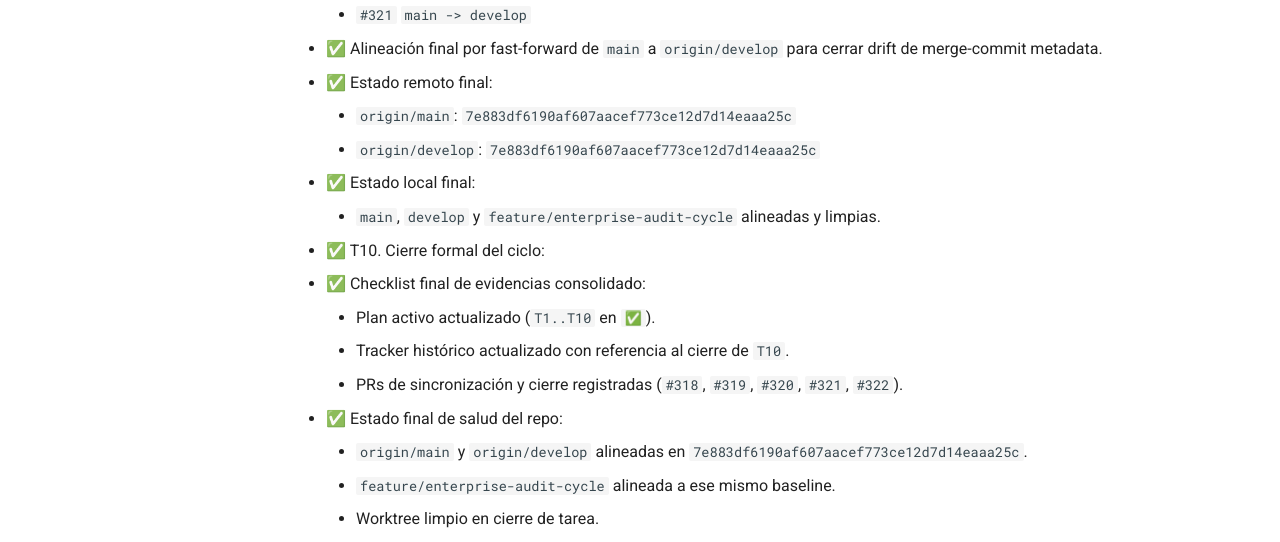
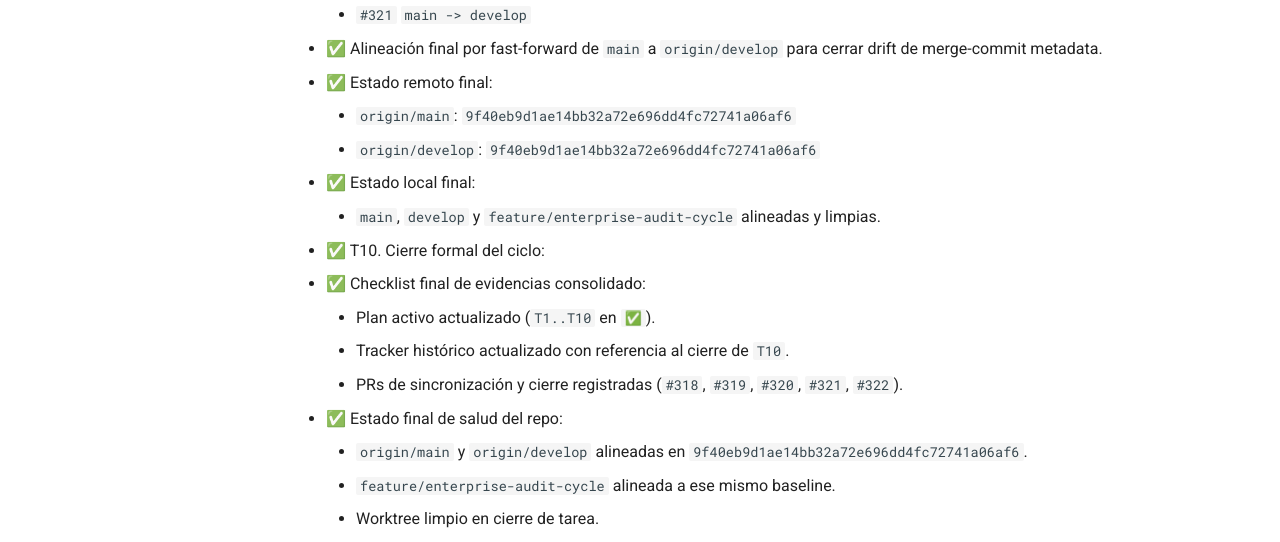
Before and after one commit to SwiftEnProfundidad/ast-intelligence-hooks, an MkDocs documentation site: the page built from docs/ENTERPRISE_AUDIT_STABILIZATION_CYCLE.md, in a window 1280 px wide and 900 px high, scrolled down 1576 px. Shown: the part 224-766 px from the top of the window. Built offline with MkDocs 1.6.1 and Material for MkDocs 9.7.7, drawn with Linux system fonts in a browser that asks for light colours; comment, search, counter and statistics services are not loaded.

Commit message:
docs(cycle): refresh final synchronized sha references

```diff
--- a/docs/ENTERPRISE_AUDIT_STABILIZATION_CYCLE.md
+++ b/docs/ENTERPRISE_AUDIT_STABILIZATION_CYCLE.md
@@ -48,8 +48,8 @@ Estado del ciclo: `CERRADO`.
     - `#321` `main -> develop`
   - ✅ Alineación final por fast-forward de `main` a `origin/develop` para cerrar drift de merge-commit metadata.
   - ✅ Estado remoto final:
-    - `origin/main`: `7e883df6190af607aacef773ce12d7d14eaaa25c`
-    - `origin/develop`: `7e883df6190af607aacef773ce12d7d14eaaa25c`
+    - `origin/main`: `9f40eb9d1ae14bb32a72e696dd4fc72741a06af6`
+    - `origin/develop`: `9f40eb9d1ae14bb32a72e696dd4fc72741a06af6`
   - ✅ Estado local final:
     - `main`, `develop` y `feature/enterprise-audit-cycle` alineadas y limpias.
 - ✅ T10. Cierre formal del ciclo:
@@ -58,7 +58,7 @@ Estado del ciclo: `CERRADO`.
     - Tracker histórico actualizado con referencia al cierre de `T10`.
     - PRs de sincronización y cierre registradas (`#318`, `#319`, `#320`, `#321`, `#322`).
   - ✅ Estado final de salud del repo:
-    - `origin/main` y `origin/develop` alineadas en `7e883df6190af607aacef773ce12d7d14eaaa25c`.
+    - `origin/main` y `origin/develop` alineadas en `9f40eb9d1ae14bb32a72e696dd4fc72741a06af6`.
     - `feature/enterprise-audit-cycle` alineada a ese mismo baseline.
     - Worktree limpio en cierre de tarea.
   - ✅ Archivo del ciclo en documento de cierre:
```
Also changed, not shown: docs/ENTERPRISE_AUDIT_CYCLE_CLOSED.md (+2 -2 lines), docs/REFRACTOR_PROGRESS.md (+2 -2 lines).
